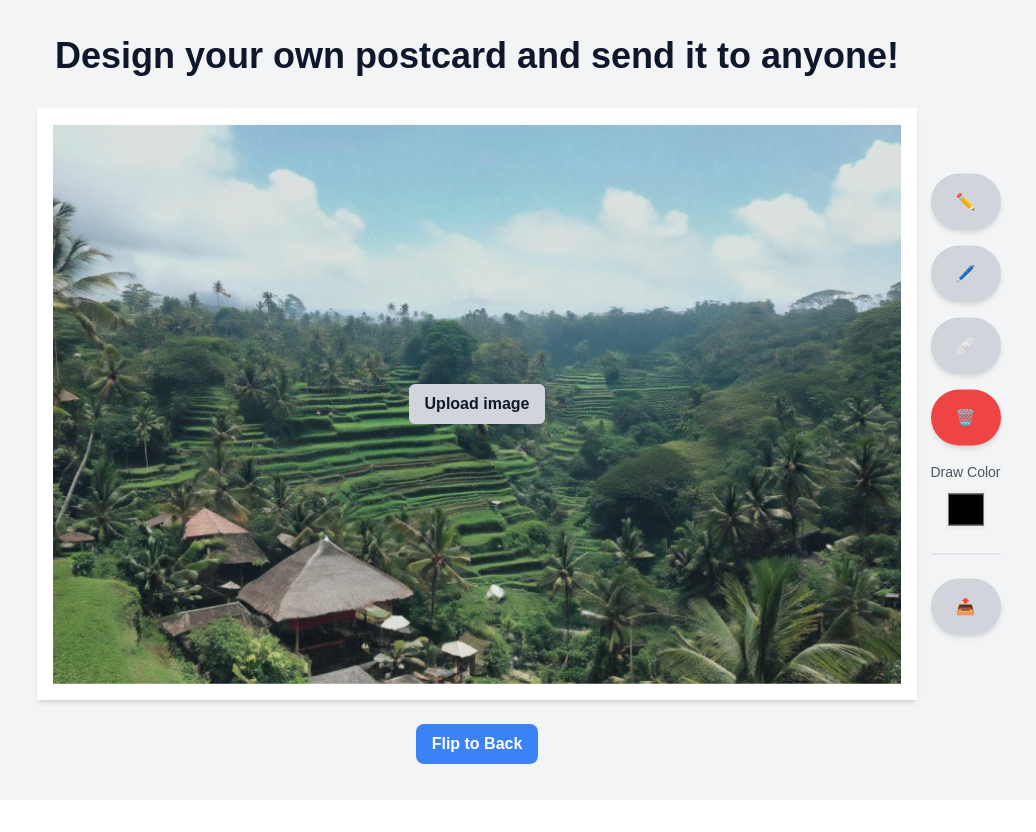
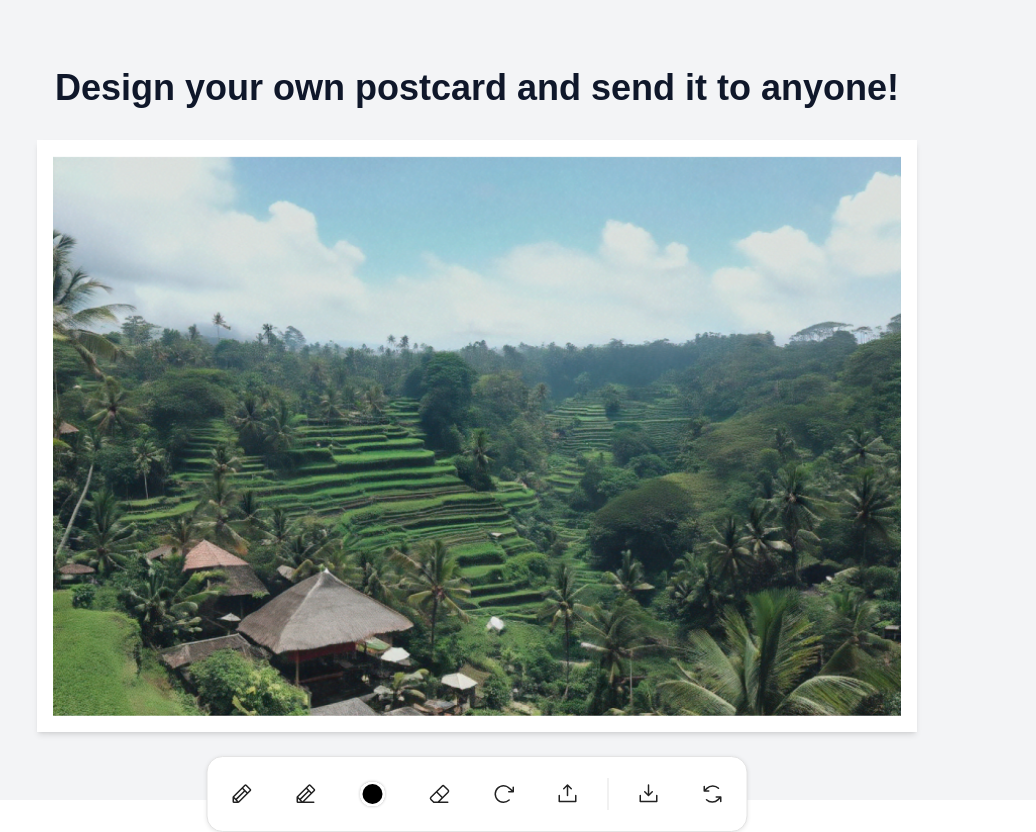
Before and after one commit to csleong98/postcard, a Next.js app: page / in a window 1280 px wide. Shown: the whole page, without its empty margins (163-1199 px from the left). Before the commit the page ends 800 px from the top, so only its background shows below. Built offline with nearby package versions, Linux system fonts and the light colour scheme.

Commit message:
Restyled toolbar

```diff
--- a/package.json
+++ b/package.json
@@ -10,6 +10,7 @@
   },
   "dependencies": {
     "@emailjs/browser": "^4.4.1",
+    "@phosphor-icons/react": "^2.1.7",
     "lucide-react": "^0.469.0",
     "next": "15.1.3",
     "react": "^19.0.0",
--- /dev/null
+++ b/src/app/components/IconButton.js
@@ -0,0 +1,59 @@
+import React from 'react';
+
+const IconButton = ({
+  icon: Icon,
+  isActive,
+  isDisabled,
+  onClick,
+  isColorIndicator,
+  color = '#222222'
+}) => {
+  const baseStyles = "inline-flex justify-center items-center p-3 rounded-lg transition-colors";
+  const stateStyles = isDisabled
+    ? "opacity-50 cursor-not-allowed bg-gray-50"
+    : isActive
+      ? "bg-gray-100"
+      : "hover:bg-gray-50";
+
+  if (isColorIndicator) {
+    return (
+      <button
+        className={`${baseStyles} ${stateStyles}`}
+        onClick={onClick}
+        disabled={isDisabled}
+      >
+        <svg xmlns="http://www.w3.org/2000/svg" width="30" height="30" viewBox="0 0 30 30" fill="none">
+          <g filter="url(#filter0_d_35_982)">
+            <circle cx="15" cy="15" r="12" fill="white"/>
+          </g>
+          <circle cx="15" cy="15" r="10" fill={color}/>
+          <defs>
+            <filter id="filter0_d_35_982" x="0" y="0" width="30" height="30" filterUnits="userSpaceOnUse" colorInterpolationFilters="sRGB">
+              <feFlood floodOpacity="0" result="BackgroundImageFix"/>
+              <feColorMatrix in="SourceAlpha" type="matrix" values="0 0 0 0 0 0 0 0 0 0 0 0 0 0 0 0 0 0 127 0" result="hardAlpha"/>
+              <feMorphology radius="1" operator="dilate" in="SourceAlpha" result="effect1_dropShadow_35_982"/>
+              <feOffset/>
+              <feGaussianBlur stdDeviation="1"/>
+              <feComposite in2="hardAlpha" operator="out"/>
+              <feColorMatrix type="matrix" values="0 0 0 0 0 0 0 0 0 0 0 0 0 0 0 0 0 0 0.15 0"/>
+              <feBlend mode="normal" in2="BackgroundImageFix" result="effect1_dropShadow_35_982"/>
+              <feBlend mode="normal" in="SourceGraphic" in2="effect1_dropShadow_35_982" result="shape"/>
+            </filter>
+          </defs>
+        </svg>
+      </button>
+    );
+  }
+
+  return (
+    <button
+      className={`${baseStyles} ${stateStyles}`}
+      onClick={onClick}
+      disabled={isDisabled}
+    >
+      <Icon size={24} weight={isActive ? "fill" : "regular"} color="#222222" />
+    </button>
+  );
+};
+
+export default IconButton;
--- a/src/app/components/PostcardCustomizer.js
+++ b/src/app/components/PostcardCustomizer.js
@@ -2,6 +2,15 @@
 
 import React, { useState, useRef, useEffect } from 'react';
 import emailjs from '@emailjs/browser';
+import {
+  Pencil,
+  PencilLine,
+  Eraser,
+  Trash,
+  UploadSimple,
+  Export
+} from "@phosphor-icons/react";
+import Toolbar from './Toolbar';
 
 // Add these icon components
 const WhatsAppIcon = () => (
@@ -378,57 +387,6 @@ export default function PostcardCustomizer() {
           </div>
         )}
 
-        {/* Drawing Tools - Now outside the card */}
-        <div className="absolute -right-[84px] top-1/2 flex flex-col gap-4 transform -translate-y-1/2">
-          <button
-            className={`p-4 bg-gray-300 rounded-full shadow-md ${selectedTool === 'pencil' ? 'ring-4 ring-blue-500' : ''}`}
-            onClick={() => setSelectedTool('pencil')}
-          >
-            ✏️
-          </button>
-          <button
-            className={`p-4 bg-gray-300 rounded-full shadow-md ${selectedTool === 'marker' ? 'ring-4 ring-blue-500' : ''}`}
-            onClick={() => setSelectedTool('marker')}
-          >
-            🖊️
-          </button>
-          <button
-            className={`p-4 bg-gray-300 rounded-full shadow-md ${selectedTool === 'eraser' ? 'ring-4 ring-blue-500' : ''}`}
-            onClick={() => setSelectedTool('eraser')}
-          >
-            🩹
-          </button>
-          <button
-            className="p-4 bg-red-500 text-white rounded-full shadow-md"
-            onClick={clearCanvas}
-          >
-            🗑️
-          </button>
-
-          {/* Color Picker for drawing tools */}
-          <div className="flex flex-col gap-2 items-center">
-            <label className="text-sm text-gray-600">Draw Color</label>
-            <input
-              type="color"
-              value={drawingColor}
-              onChange={(e) => setDrawingColor(e.target.value)}
-              className="w-10 h-10 cursor-pointer"
-            />
-          </div>
-
-          {/* Separator */}
-          <div className="border-t border-gray-300 w-full my-2"></div>
-
-          {/* Export button */}
-          <button
-            className="p-4 bg-gray-300 rounded-full shadow-md hover:bg-gray-400"
-            onClick={generatePreview}
-            title="Export Postcard"
-          >
-            📤
-          </button>
-        </div>
-
         {/* Postcard Canvas */}
         <div className="relative w-[879.04px] h-[591.04px] perspective">
           <div
@@ -455,14 +413,6 @@ export default function PostcardCustomizer() {
                 className="w-full h-full object-cover p-4 box-border"
               />
 
-              <div className="absolute flex items-center justify-center">
-                <button
-                  aria-label='Upload image'
-                  className="px-4 py-2 bg-gray-300 text-gray-900 font-bold rounded-md cursor-pointer flex items-center justify-center"
-                  onClick={() => document.getElementById('imageUpload').click()}
-                >
-                  Upload image
-                </button>
               <input
                 id="imageUpload"
                 type="file"
@@ -470,7 +420,6 @@ export default function PostcardCustomizer() {
                 className="hidden"
                 onChange={handleImageUpload}
               />
-              </div>
             </div>
 
             {/* Back Side */}
@@ -507,15 +456,30 @@ export default function PostcardCustomizer() {
             </div>
           </div>
         </div>
+
+        {/* Toolbar - now positioned at bottom center */}
+        <div className="absolute left-1/2 -translate-x-1/2 bottom-0 translate-y-[calc(100%+24px)]">
+          <Toolbar
+            selectedTool={selectedTool}
+            drawingColor={drawingColor}
+            onToolSelect={setSelectedTool}
+            onColorChange={setDrawingColor}
+            onClear={clearCanvas}
+            onUpload={() => document.getElementById('imageUpload').click()}
+            onDownload={() => {
+              if (showPreview) {
+                const link = document.createElement('a');
+                link.href = showPreview;
+                link.download = 'my-postcard.png';
+                link.click();
+              } else {
+                generatePreview();
+              }
+            }}
+            onFlip={handleFlip}
+          />
         </div>
-
-      {/* Flip Button */}
-      <button
-        onClick={handleFlip}
-        className="mt-6 px-4 py-2 bg-blue-500 text-white font-bold rounded-lg hover:bg-blue-600 focus:outline-none focus:ring-2 focus:ring-blue-300"
-      >
-        Flip to {currentSide === 'front' ? 'Back' : 'Front'}
-      </button>
+      </div>
 
       {showPreview && (
         <div className="fixed inset-0 bg-black bg-opacity-50 flex items-center justify-center z-50">
--- /dev/null
+++ b/src/app/components/Toolbar.js
@@ -0,0 +1,119 @@
+import React, { useEffect, useRef } from 'react';
+import IconButton from './IconButton';
+import {
+  Pencil,
+  PencilLine,
+  Eraser,
+  ArrowClockwise,
+  UploadSimple,
+  DownloadSimple,
+  ArrowsCounterClockwise
+} from "@phosphor-icons/react";
+
+const Separator = () => (
+  <div className="w-[1px] h-8 bg-[#E4E4E4]" />
+);
+
+const Toolbar = ({
+  selectedTool,
+  drawingColor,
+  onToolSelect,
+  onColorChange,
+  onClear,
+  onUpload,
+  onDownload,
+  onFlip
+}) => {
+  const [showColorPicker, setShowColorPicker] = React.useState(false);
+  const colorPickerRef = useRef(null);
+  const toolbarRef = useRef(null);
+  const colorPickerInputRef = useRef(null);
+
+  useEffect(() => {
+    const handleClickOutside = (event) => {
+      if (colorPickerRef.current && !colorPickerRef.current.contains(event.target) &&
+          !toolbarRef.current.contains(event.target)) {
+        setShowColorPicker(false);
+      }
+    };
+
+    document.addEventListener('mousedown', handleClickOutside);
+    return () => document.removeEventListener('mousedown', handleClickOutside);
+  }, []);
+
+  // Close color picker when a different tool is selected
+  useEffect(() => {
+    setShowColorPicker(false);
+  }, [selectedTool]);
+
+  // Open color picker directly when button is clicked
+  useEffect(() => {
+    if (showColorPicker && colorPickerInputRef.current) {
+      colorPickerInputRef.current.click();
+    }
+  }, [showColorPicker]);
+
+  return (
+    <div className="relative" ref={toolbarRef}>
+      <div className="inline-flex items-center p-2.5 gap-4 rounded-2xl border border-[#E4E4E4] bg-white shadow-[0px_1px_4px_0px_rgba(0,0,0,0.10)]">
+        <IconButton
+          icon={Pencil}
+          isActive={selectedTool === 'pencil'}
+          onClick={() => onToolSelect('pencil')}
+        />
+        <IconButton
+          icon={PencilLine}
+          isActive={selectedTool === 'marker'}
+          onClick={() => onToolSelect('marker')}
+        />
+        <div ref={colorPickerRef} className="relative">
+          <IconButton
+            isColorIndicator
+            color={drawingColor}
+            isActive={showColorPicker}
+            onClick={() => setShowColorPicker(!showColorPicker)}
+          />
+          <input
+            ref={colorPickerInputRef}
+            type="color"
+            value={drawingColor}
+            onChange={(e) => {
+              onColorChange(e.target.value);
+            }}
+            className="absolute opacity-0 w-px h-px"
+            style={{
+              top: '-6px',
+              left: '50%',
+              transform: 'translateX(-50%)',
+              pointerEvents: showColorPicker ? 'auto' : 'none'
+            }}
+          />
+        </div>
+        <IconButton
+          icon={Eraser}
+          isActive={selectedTool === 'eraser'}
+          onClick={() => onToolSelect('eraser')}
+        />
+        <IconButton
+          icon={ArrowClockwise}
+          onClick={onClear}
+        />
+        <IconButton
+          icon={UploadSimple}
+          onClick={onUpload}
+        />
+        <Separator />
+        <IconButton
+          icon={DownloadSimple}
+          onClick={onDownload}
+        />
+        <IconButton
+          icon={ArrowsCounterClockwise}
+          onClick={onFlip}
+        />
+      </div>
+    </div>
+  );
+};
+
+export default Toolbar;
```
Also changed, not shown: 1 other file (tests, documents, lock files or other folders). Lines whose indentation alone changed are shown as unchanged.
